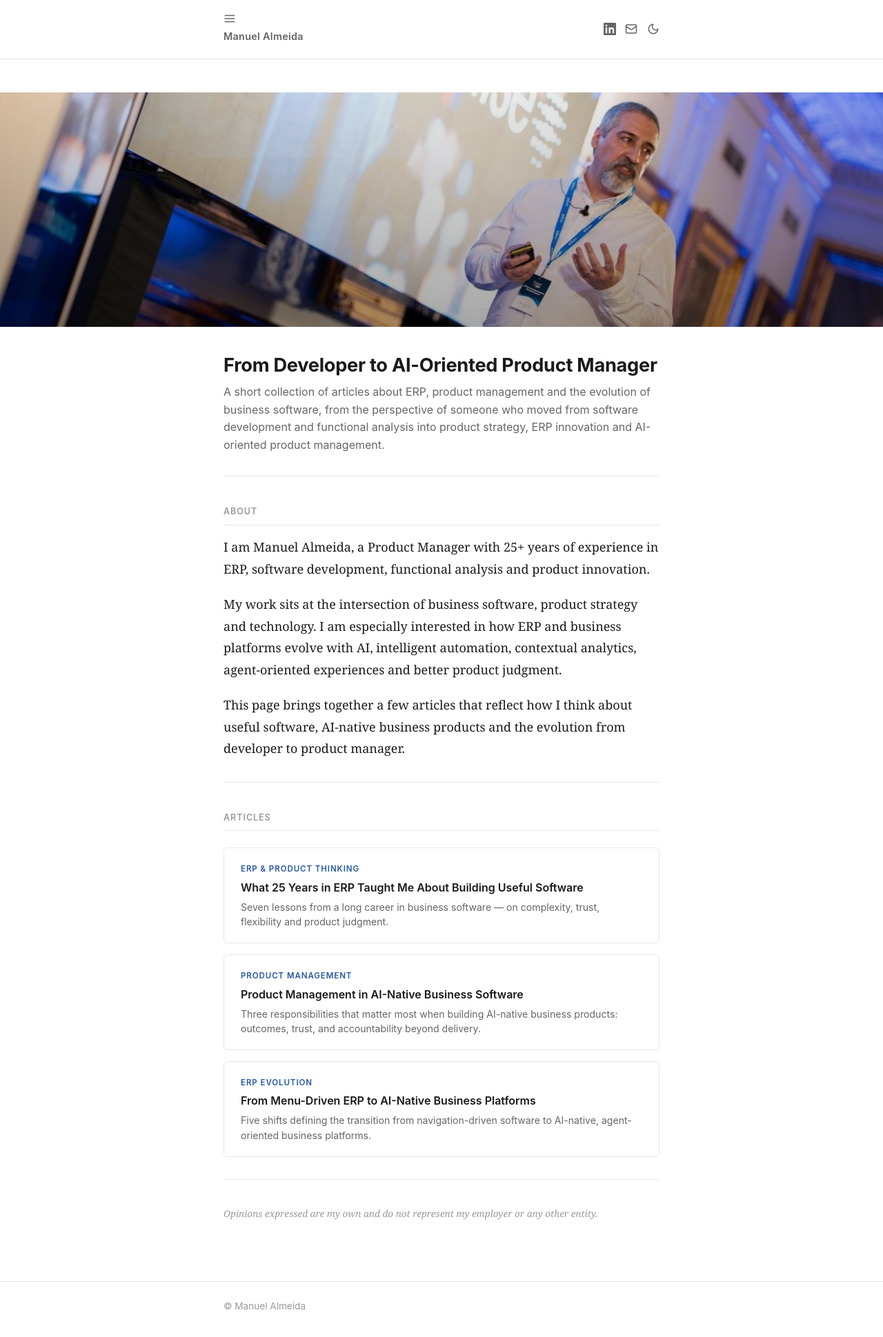
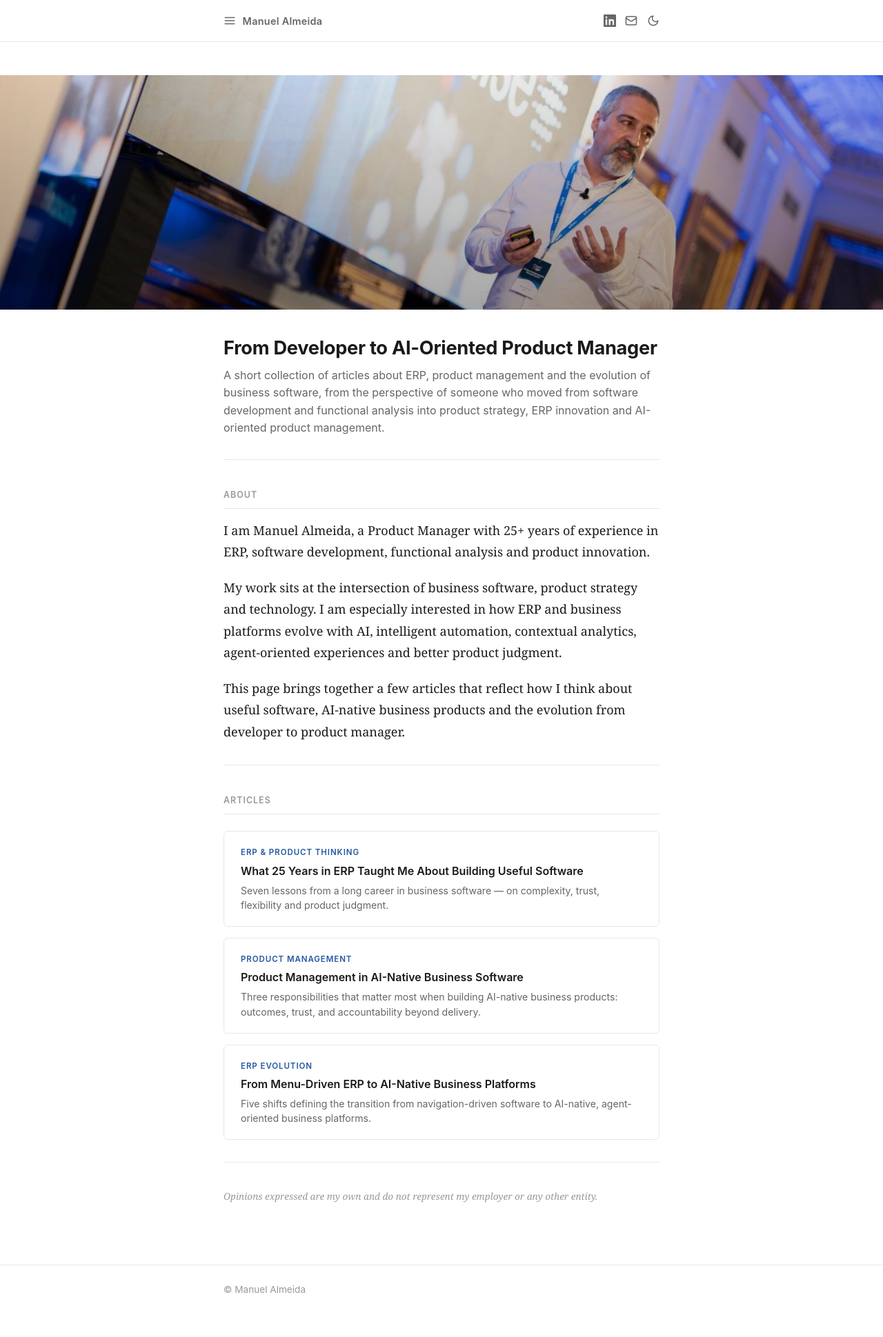
Before and after one commit to manuelalmeida120274/manuel-almeida-product-thinking, a Jekyll site: the page built from README.md, in a window 1280 px wide. Shown: the whole page at 69% size. Built offline with Jekyll 4.4.1, drawn with Linux system fonts in a browser that asks for light colours; our own code applies the rules of GitHub Pages for plain Markdown files; after the commit the page ends 1915 px from its top, so only the background shows below that.

Commit message:
Hamburger left side

```diff
--- a/assets/css/style.css
+++ b/assets/css/style.css
@@ -56,6 +56,12 @@ body {
   display: flex;
   align-items: center;
   justify-content: space-between;
+}
+
+.header-left {
+  display: flex;
+  align-items: center;
+  gap: 0.6rem;
 }
 
 .site-name {
```
